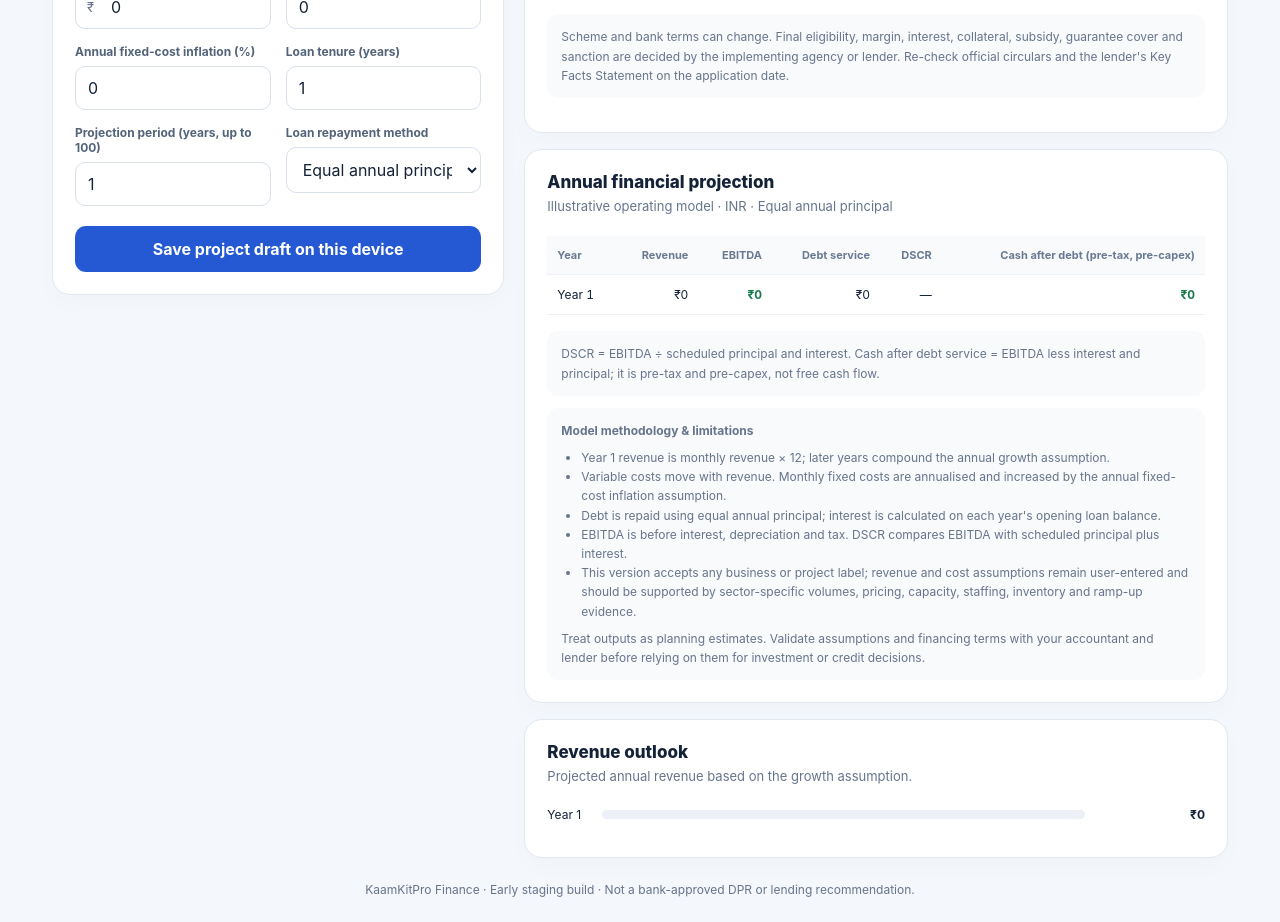
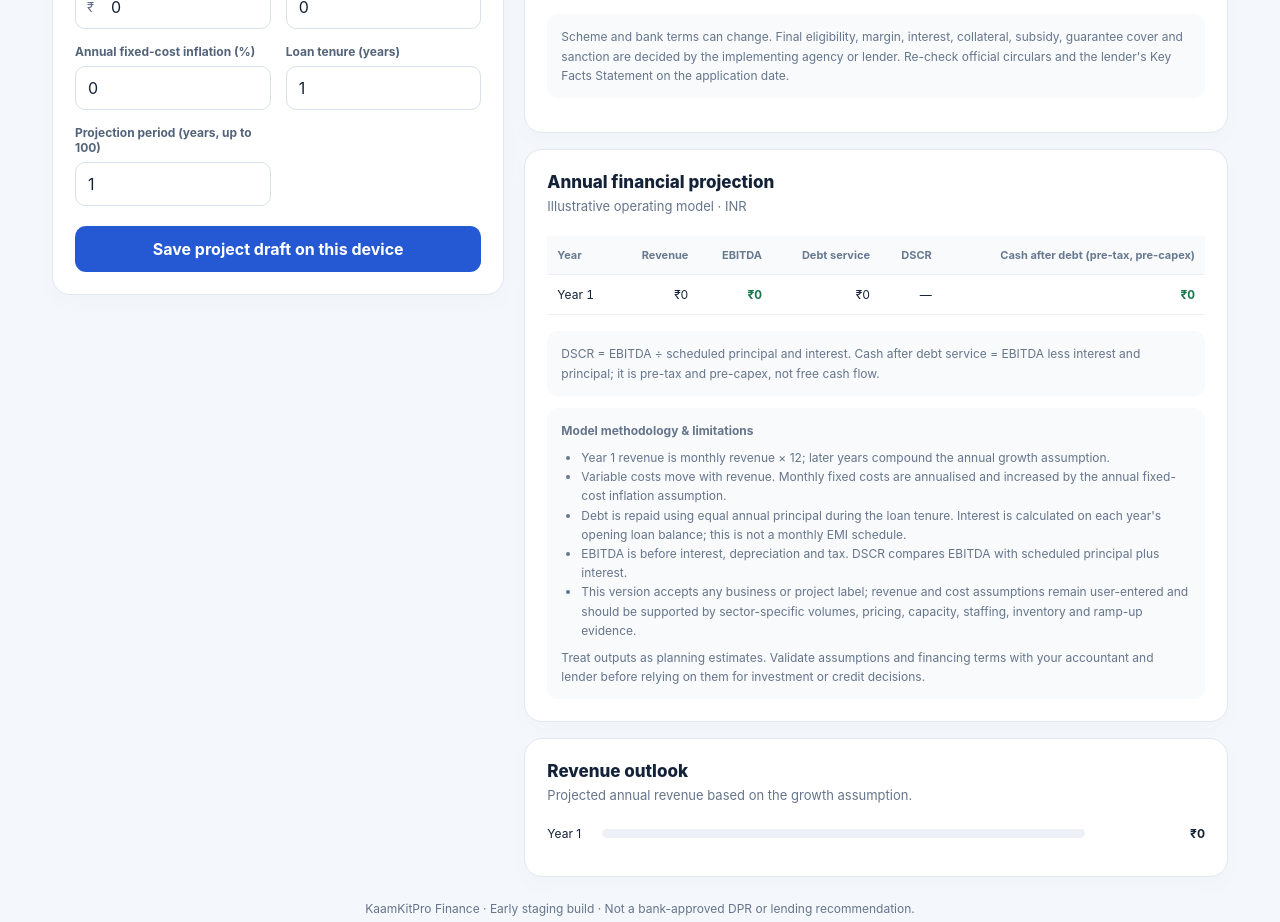
Before and after one commit to WellProSoftware/kaamkitpro-finance, a Next.js app in the folder web/: page / in a window 1280 px wide. Shown: the part 1040-1962 px from the top of the page. Built offline with nearby package versions, Linux system fonts and the light colour scheme.

Commit message:
Keep repayment selector hidden until Excel and PDF parity is complete

```diff
--- a/web/app/page.tsx
+++ b/web/app/page.tsx
@@ -15,7 +15,6 @@ type Inputs = {
   fixedCostInflationPct: number;
   loanYears: number;
   projectionYears: number;
-  repaymentMethod: "equal_annual_principal" | "monthly_emi";
 };
 
 type CostKey = "Outsourcing" | "Warehouse setup" | "Hospital setup / expansion" | "Retail / pharmacy setup or expansion" | "Optical setup or expansion" | "Equipment and technology" | "Licences, deposits and professional fees" | "Initial inventory and working capital" | "Other project costs";
@@ -47,7 +46,6 @@ const initial: Inputs = {
   fixedCostInflationPct: 0,
   loanYears: 1,
   projectionYears: 1,
-  repaymentMethod: "equal_annual_principal",
 };
 
 const money = (value: number) => new Intl.NumberFormat("en-IN", {
@@ -84,8 +82,7 @@ export default function Home() {
             validNumber(draft.interestPct) && draft.interestPct >= 0 && draft.interestPct <= 100 &&
             validNumber(draft.fixedCostInflationPct ?? 0) && (draft.fixedCostInflationPct ?? 0) >= 0 && (draft.fixedCostInflationPct ?? 0) <= 100 &&
             validNumber(draft.loanYears) && Number.isInteger(draft.loanYears) && draft.loanYears >= 1 && draft.loanYears <= 30 &&
-            validNumber(draft.projectionYears) && Number.isInteger(draft.projectionYears) && draft.projectionYears >= 1 && draft.projectionYears <= 100 &&
-            (draft.repaymentMethod === undefined || draft.repaymentMethod === "equal_annual_principal" || draft.repaymentMethod === "monthly_emi")
+            validNumber(draft.projectionYears) && Number.isInteger(draft.projectionYears) && draft.projectionYears >= 1 && draft.projectionYears <= 100
           ) {
             setInputs({ ...initial, ...draft });
             if (typeof draft.useItemizedCosts === "boolean") setUseItemizedCosts(draft.useItemizedCosts);
@@ -138,41 +135,19 @@ export default function Home() {
     const debt = effectiveProjectCost * inputs.debtPct / 100;
     const equity = effectiveProjectCost - debt;
     const variableRate = Math.min(100, Math.max(0, inputs.variableCostPct)) / 100;
-    const monthlyRate = inputs.interestPct / 1200;
-    const totalMonths = inputs.loanYears * 12;
-    const factor = Math.pow(1 + monthlyRate, totalMonths);
-    const emi = monthlyRate === 0 ? debt / totalMonths : debt * monthlyRate * factor / (factor - 1);
-    let balance = debt;
-    const monthlyDebtSchedule = inputs.repaymentMethod === "monthly_emi" && debt > 0
-      ? Array.from({ length: totalMonths }, (_, index) => {
-          const openingBalance = balance;
-          const interest = openingBalance * monthlyRate;
-          let principal = Math.min(openingBalance, Math.max(0, emi - interest));
-          if (index === totalMonths - 1) principal = openingBalance;
-          balance = Math.max(0, openingBalance - principal);
-          return { month: index + 1, year: Math.floor(index / 12) + 1, openingBalance, emi: principal + interest, principal, interest, closingBalance: balance };
-        })
-      : [];
     const rows = Array.from({ length: Math.max(1, Math.min(100, inputs.projectionYears || 1)) }, (_, i) => {
       const year = i + 1;
       const revenue = inputs.monthlyRevenue * 12 * Math.pow(1 + inputs.growthPct / 100, i);
       const variableCost = revenue * variableRate;
       const fixedCost = inputs.monthlyFixedCost * 12 * Math.pow(1 + inputs.fixedCostInflationPct / 100, i);
       const ebitda = revenue - variableCost - fixedCost;
-      let openingDebt = 0, principal = 0, interest = 0;
-      if (inputs.repaymentMethod === "monthly_emi") {
-        const yearRows = monthlyDebtSchedule.filter((item) => item.year === year);
-        openingDebt = yearRows[0]?.openingBalance ?? 0;
-        principal = yearRows.reduce((sum, item) => sum + item.principal, 0);
-        interest = yearRows.reduce((sum, item) => sum + item.interest, 0);
-      } else {
-        openingDebt = Math.max(0, debt - (year - 1) * debt / Math.max(1, inputs.loanYears));
-        principal = year <= inputs.loanYears ? debt / Math.max(1, inputs.loanYears) : 0;
-        interest = year <= inputs.loanYears ? openingDebt * inputs.interestPct / 100 : 0;
-      }
+      const principal = year <= inputs.loanYears ? debt / Math.max(1, inputs.loanYears) : 0;
+      const openingDebt = Math.max(0, debt - (year - 1) * debt / Math.max(1, inputs.loanYears));
+      const interest = year <= inputs.loanYears ? openingDebt * inputs.interestPct / 100 : 0;
       const debtService = principal + interest;
       return {
-        year, revenue: Math.round(revenue * 100) / 100,
+        year,
+        revenue: Math.round(revenue * 100) / 100,
         variableCost: Math.round(variableCost * 100) / 100,
         fixedCost: Math.round(fixedCost * 100) / 100,
         ebitda: Math.round(ebitda * 100) / 100,
@@ -184,7 +159,7 @@ export default function Home() {
         cash: Math.round((ebitda - debtService) * 100) / 100,
       };
     });
-    return { debt, equity, rows, monthlyDebtSchedule };
+    return { debt, equity, rows };
   }, [inputs, effectiveProjectCost]);
 
   const exportCsv = () => {
@@ -227,7 +202,6 @@ export default function Home() {
       fixed_cost_inflation_pct: inputs.fixedCostInflationPct,
       loan_years: inputs.loanYears,
       projection_years: inputs.projectionYears,
-      repayment_method: inputs.repaymentMethod,
     };
 
     try {
@@ -309,7 +283,7 @@ export default function Home() {
             <div className="field"><label htmlFor="interestPct">Annual interest rate (%)</label><input id="interestPct" type="number" min="0" max="100" value={inputs.interestPct} onChange={(e) => update("interestPct", e.target.value)}/></div>
             <div className="field"><label htmlFor="fixedCostInflationPct">Annual fixed-cost inflation (%)</label><input id="fixedCostInflationPct" type="number" min="0" max="100" value={inputs.fixedCostInflationPct} onChange={(e) => update("fixedCostInflationPct", e.target.value)}/></div>
             <div className="field"><label htmlFor="loanYears">Loan tenure (years)</label><input id="loanYears" type="number" min="1" max="30" value={inputs.loanYears} onChange={(e) => update("loanYears", e.target.value)}/></div>
-            <div className="field"><label htmlFor="projectionYears">Projection period (years, up to 100)</label><input id="projectionYears" type="number" min="1" max="100" step="1" value={inputs.projectionYears} onChange={(e) => update("projectionYears", e.target.value)}/></div><div className="field"><label htmlFor="repaymentMethod">Loan repayment method</label><select id="repaymentMethod" value={inputs.repaymentMethod} onChange={(e) => { setInputs((prev) => ({ ...prev, repaymentMethod: e.target.value as Inputs["repaymentMethod"] })); setSaved(false); }}><option value="equal_annual_principal">Equal annual principal</option><option value="monthly_emi">Monthly EMI (reducing balance)</option></select></div>
+            <div className="field"><label htmlFor="projectionYears">Projection period (years, up to 100)</label><input id="projectionYears" type="number" min="1" max="100" step="1" value={inputs.projectionYears} onChange={(e) => update("projectionYears", e.target.value)}/></div>
           </div>
           <button className="primary" onClick={saveAssumptions}>Save project draft on this device</button>
           {draftLoaded && saved && <p className="section-desc" role="status" style={{marginTop:10,marginBottom:0}}>Draft restored or saved in this browser only. Account sync is not connected yet.</p>}
@@ -345,7 +319,7 @@ export default function Home() {
             <p className="note">Scheme and bank terms can change. Final eligibility, margin, interest, collateral, subsidy, guarantee cover and sanction are decided by the implementing agency or lender. Re-check official circulars and the lender's Key Facts Statement on the application date.</p>
           </div>
           <div className="card" style={{marginBottom:16}}>
-            <h2 className="section-title">Annual financial projection</h2><p className="section-desc">Illustrative operating model · INR · {inputs.repaymentMethod === "monthly_emi" ? "Monthly reducing-balance EMI" : "Equal annual principal"}</p>
+            <h2 className="section-title">Annual financial projection</h2><p className="section-desc">Illustrative operating model · INR</p>
             <div className="table-wrap"><table><thead><tr><th>Year</th><th>Revenue</th><th>EBITDA</th><th>Debt service</th><th>DSCR</th><th>Cash after debt (pre-tax, pre-capex)</th></tr></thead><tbody>{model.rows.map(r=><tr key={r.year}><td>Year {r.year}</td><td>{money(r.revenue)}</td><td className={r.ebitda>=0?"positive":"negative"}>{money(r.ebitda)}</td><td>{money(r.debtService)}</td><td>{r.dscr===null?"—":r.dscr.toFixed(2)+"x"}</td><td className={r.cash>=0?"positive":"negative"}>{money(r.cash)}</td></tr>)}</tbody></table></div>
             <div className="note">DSCR = EBITDA ÷ scheduled principal and interest. Cash after debt service = EBITDA less interest and principal; it is pre-tax and pre-capex, not free cash flow.</div>
             <div className="note" style={{marginTop:12}}>
@@ -353,7 +327,7 @@ export default function Home() {
               <ul style={{margin:"8px 0 0",paddingLeft:20}}>
                 <li>Year 1 revenue is monthly revenue × 12; later years compound the annual growth assumption.</li>
                 <li>Variable costs move with revenue. Monthly fixed costs are annualised and increased by the annual fixed-cost inflation assumption.</li>
-                <li>{inputs.repaymentMethod === "monthly_emi" ? "Debt uses reducing-balance monthly EMI; annual totals aggregate monthly principal and interest." : "Debt is repaid using equal annual principal; interest is calculated on each year's opening loan balance."}</li>
+                <li>Debt is repaid using equal annual principal during the loan tenure. Interest is calculated on each year's opening loan balance; this is not a monthly EMI schedule.</li>
                 <li>EBITDA is before interest, depreciation and tax. DSCR compares EBITDA with scheduled principal plus interest.</li>
                 <li>This version accepts any business or project label; revenue and cost assumptions remain user-entered and should be supported by sector-specific volumes, pricing, capacity, staffing, inventory and ramp-up evidence.</li>
               </ul>
```
